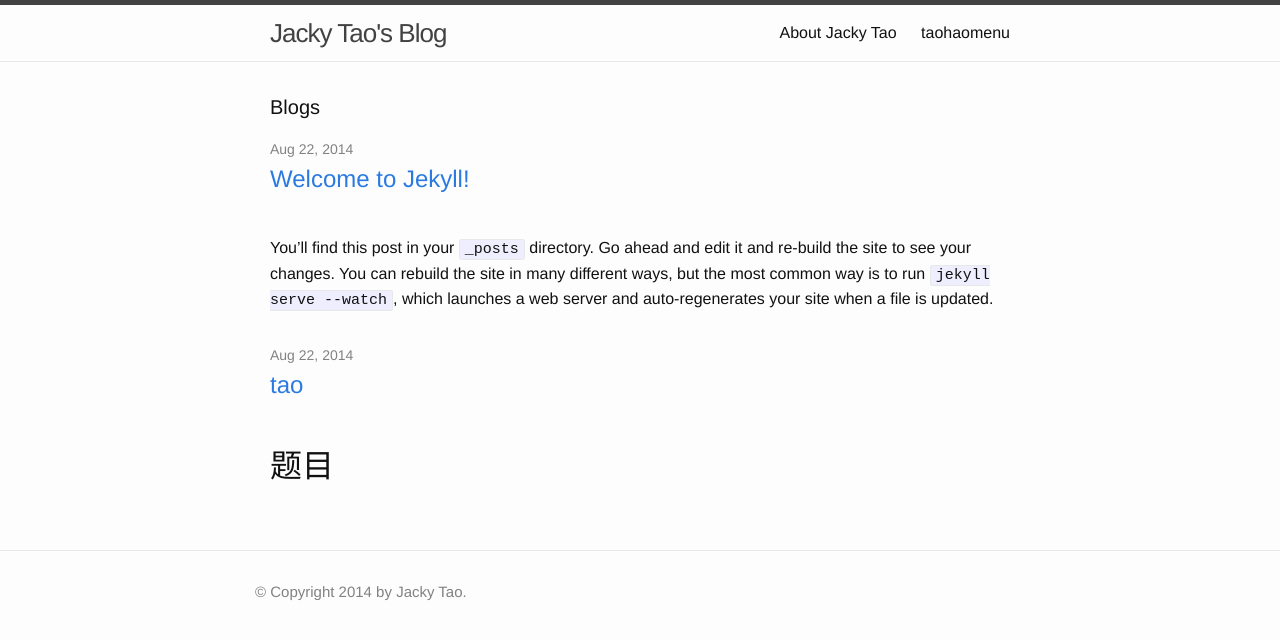
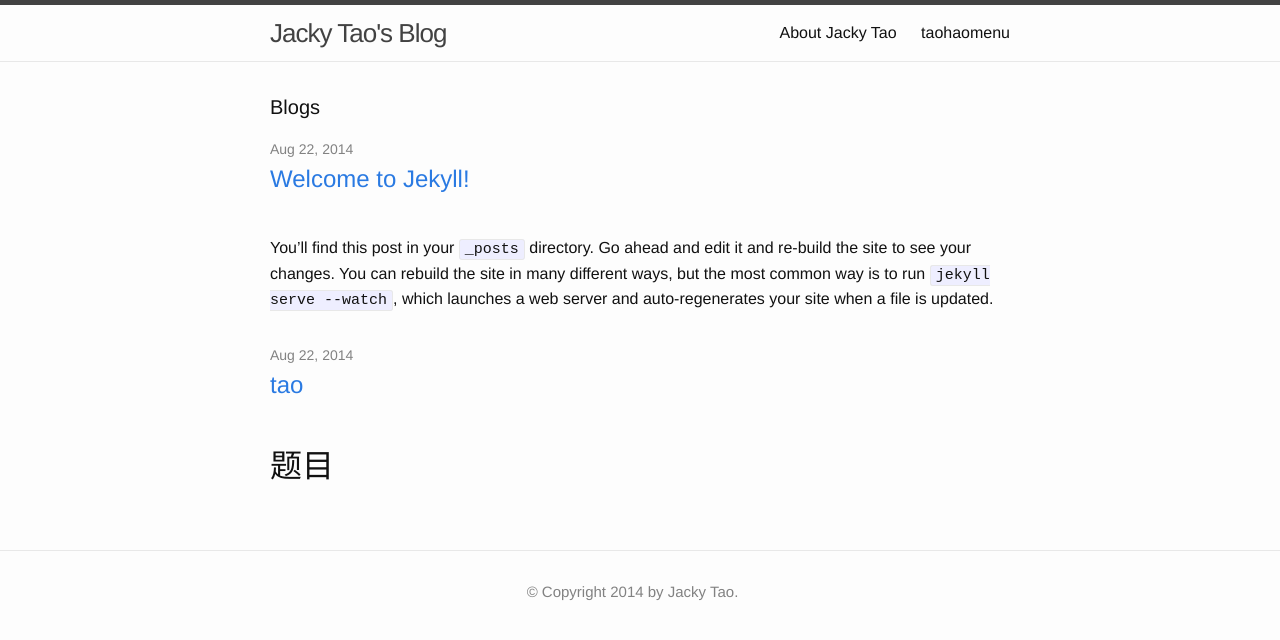
Before and after one commit to taohaolong/taohaolong.github.com, a Jekyll site: the page built from index.html, in a window 1280 px wide. Shown: the top 640 px of the page. Built offline with Jekyll 4.4.1, drawn with Linux system fonts in a browser that asks for light colours.

```diff
--- a/_includes/footer.html
+++ b/_includes/footer.html
@@ -17,7 +17,7 @@
 
 
          <ul class="contact-list">
-          <li>&copy; Copyright 2014 by Jacky Tao.</li>
+          <center>&copy; Copyright 2014 by Jacky Tao.</center>
 
         </ul>
         <!--
```
